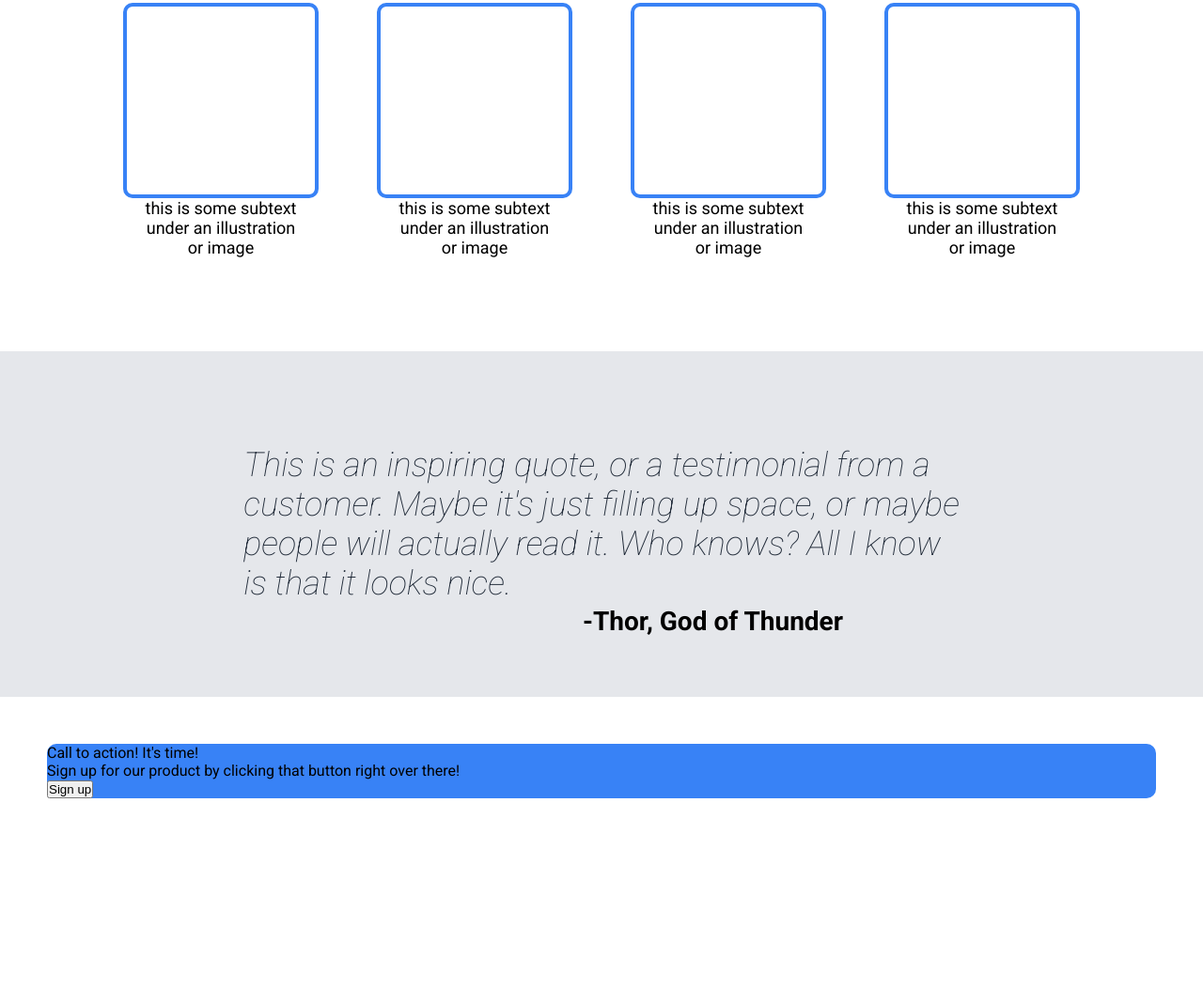
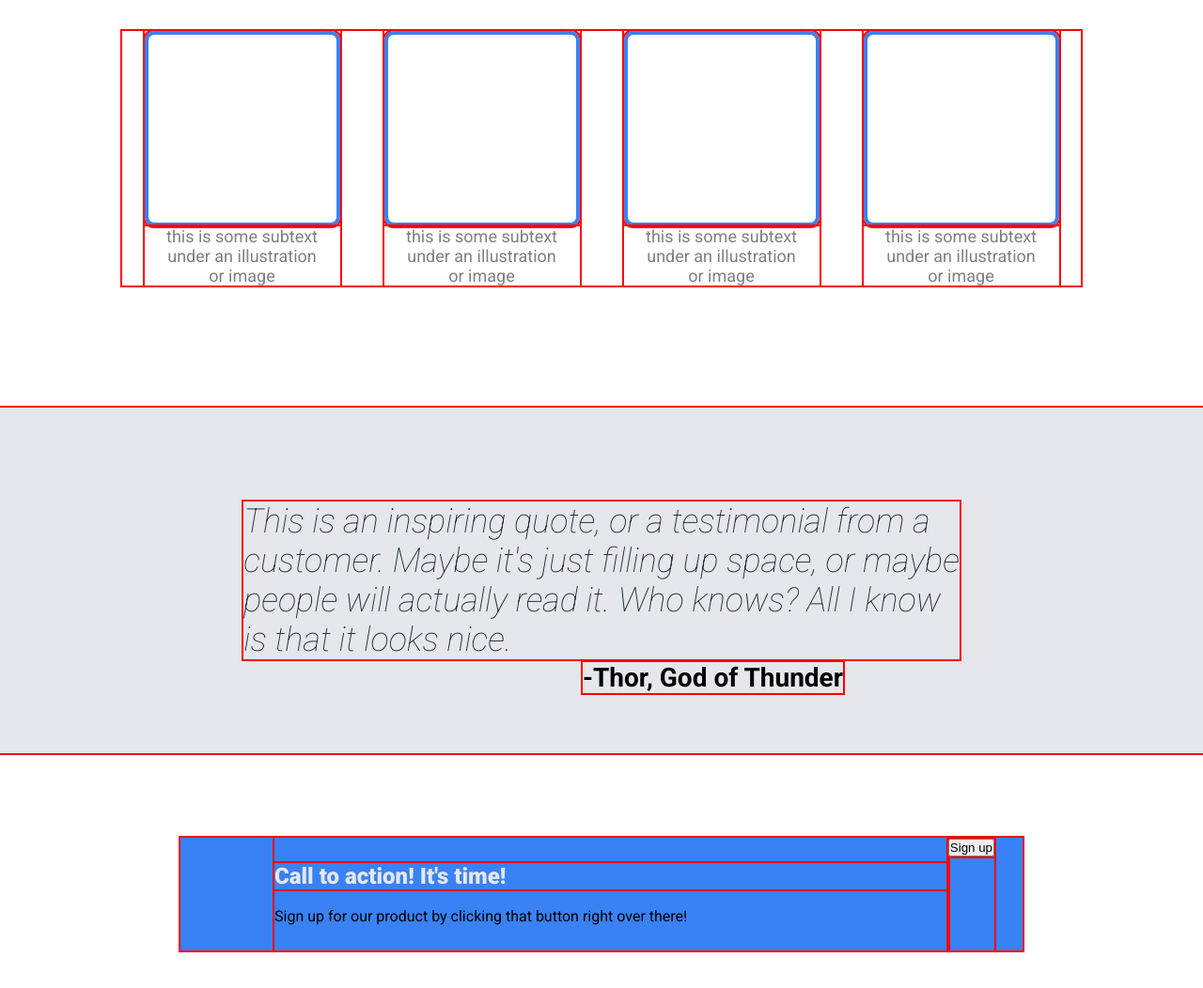
Before and after one commit to Keychainz/Odin-landing-page, a plain HTML site: page index.html in a window 1280 px wide. Shown: the part 606-1658 px from the top of the page at 94% size. Before the commit the page ends 1506 px from the top, so only its background shows below. Drawn offline with Linux system fonts and the light colour scheme.

Commit message:
Added HTML to section 4

```diff
--- a/index.html
+++ b/index.html
@@ -86,7 +86,7 @@
         <div class="blue-action-box">
 
             <div class="left-side">
-                Call to action! It's time! <br/>Sign up for our product by clicking that button right over there!
+                <span>Call to action! It's time!</span> <br/>Sign up for our product by clicking that button right over there!
             </div>
 
             <div class="right-side">
--- a/style.css
+++ b/style.css
@@ -3,7 +3,7 @@
 * {
     margin: 0;
     padding: 0;
-    /* outline: 2px solid red; */
+    outline: 2px solid red;
 }
 
 body {
@@ -105,13 +105,14 @@ h2 {
     display: flex;
     flex-direction: column;
     justify-content: center;
+    padding: 80px;
 }
 
 .blue-box-row {
     display: flex;
     flex-direction: row;
     justify-content: space-around;
-    margin: 100px;
+    margin: 50px;
 }
 
 .blue-box {
@@ -124,6 +125,7 @@ h2 {
 .second-subtext {
     text-align: center;
     font-size: 18px;
+    color: gray
 }
 /* Section 2 */
 
@@ -160,10 +162,33 @@ h2 {
 
 /* Section 4 */
 
+.section-four {
+    height: 300px;
+    display: flex;
+    justify-content: center;
+    align-items: center;
+}
+
 .blue-action-box {
     background-color: #3882F6;
-    border-radius: 10px;
-    margin: 50px;
+    width: 70%;
+    height: 40%;
+    display: flex;
+    flex-direction: row;
+}
+
+.left-side {
+    width: 80%;
+    margin-left: 100px;
+    display: flex;
+    justify-content: center;
+    flex-direction: column;
+}
+
+.left-side span {
+    font-size: 24px;
+    color: #E5E7EB;
+    font-weight:900;
 }
 
 /* Section 4 */
```
